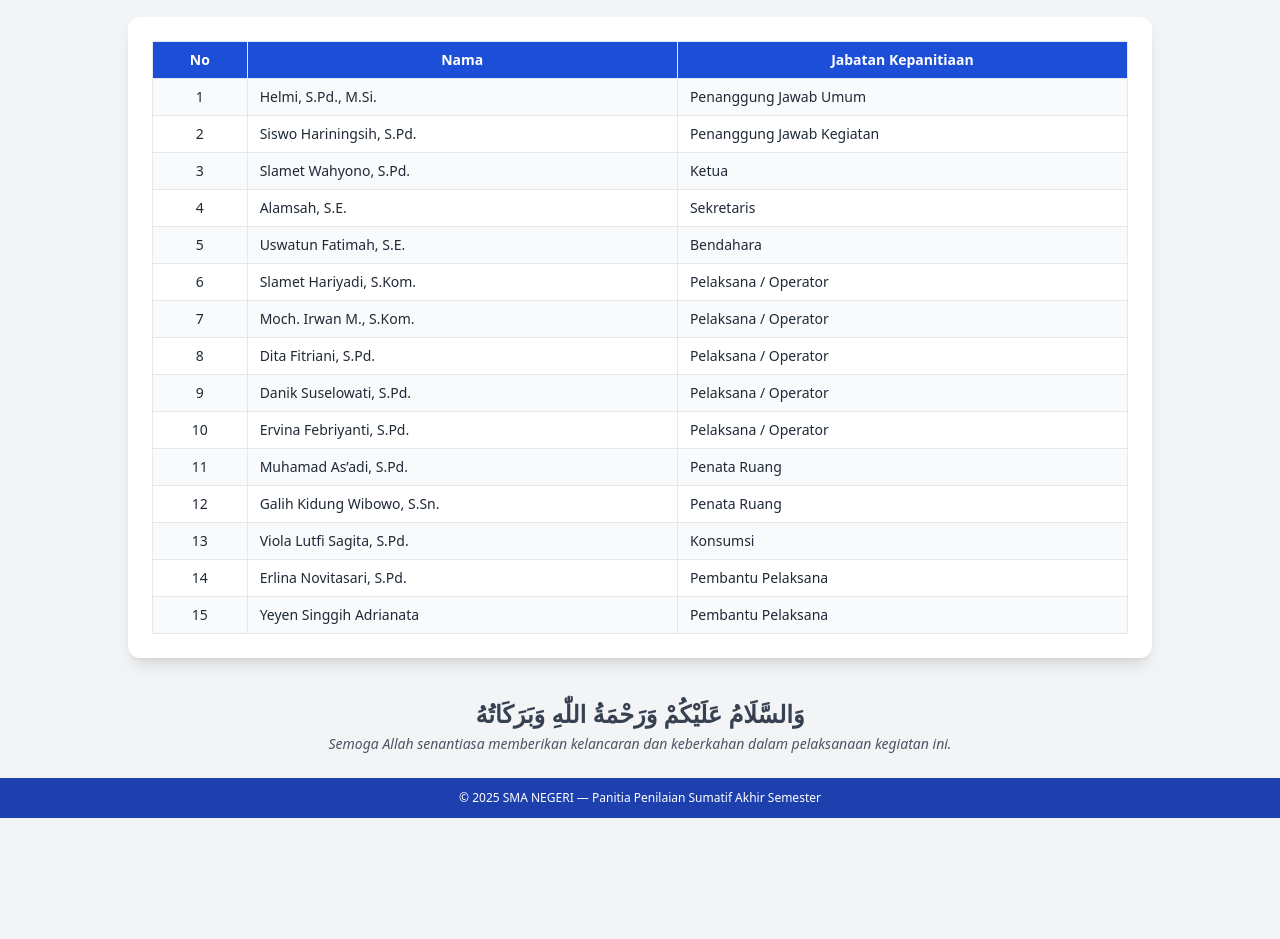
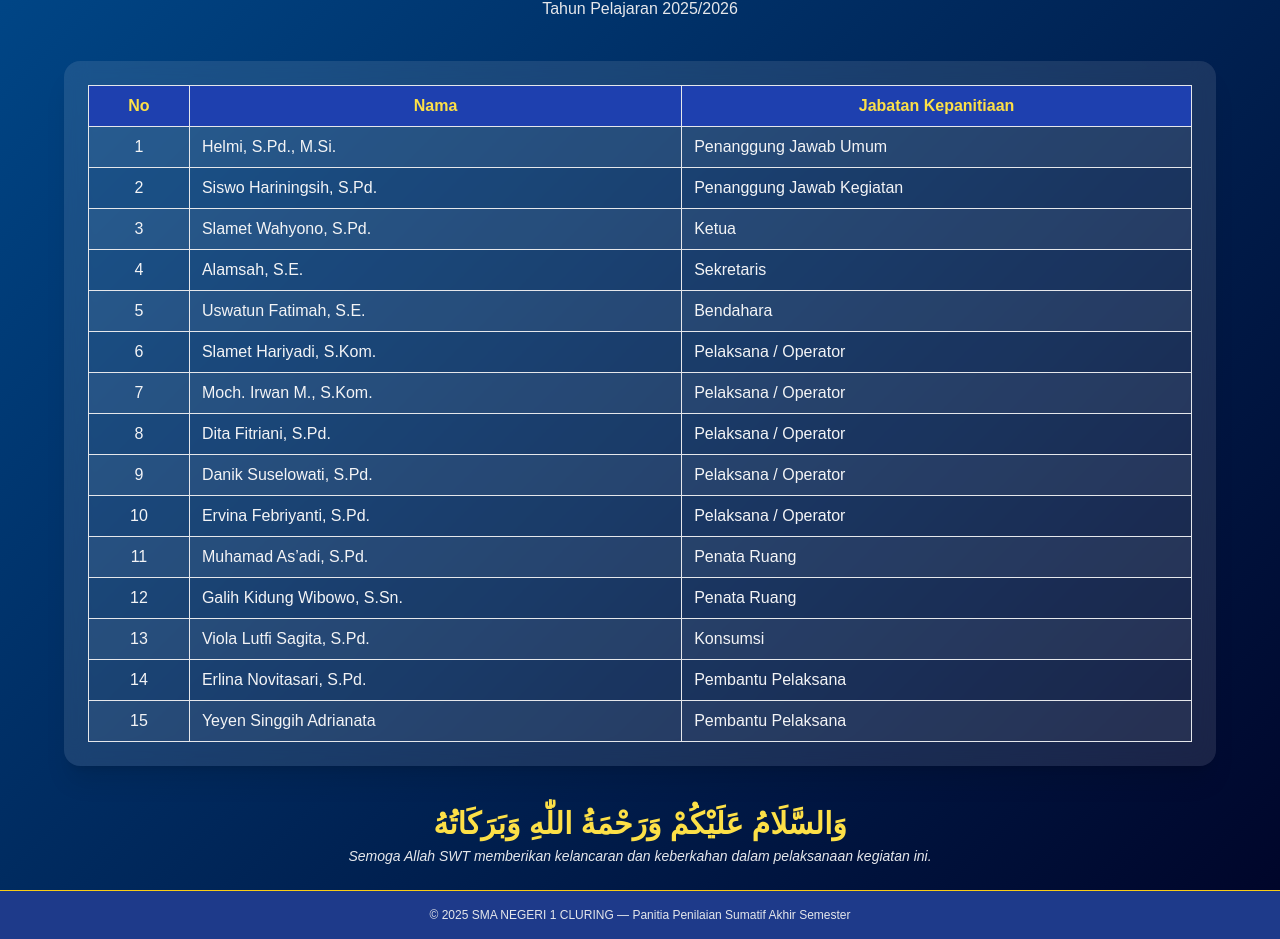
Before and after one commit to alam21234/Penilaian-Sumatif-Akhir-Semester, a plain HTML site: page panitia.html in a window 1280 px wide. Shown: the part 299-1238 px from the top of the page. Before the commit the page ends 1117 px from the top, so only its background shows below. Drawn offline with nearby package versions, Linux system fonts and the light colour scheme.

Commit message:
Update panitia.html

```diff
--- a/panitia.html
+++ b/panitia.html
@@ -3,47 +3,77 @@
 <head>
   <meta charset="UTF-8" />
   <meta name="viewport" content="width=device-width, initial-scale=1.0" />
-  <title>Panitia Penilaian Sumatif</title>
+  <title>Panitia PSAS Ganjil 2025/2026 | SMA Negeri 1 Cluring</title>
   <script src="https://cdn.tailwindcss.com"></script>
+  <style>
+    body {
+      font-family: 'Poppins', sans-serif;
+      background: linear-gradient(135deg, #004e92, #000428);
+    }
+    .nav-link {
+      @apply text-white hover:text-yellow-300 block py-1;
+    }
+  </style>
 </head>
-<body class="bg-gray-100 font-sans text-gray-800">
+<body class="text-white">
 
-  <!-- Header & Logo -->
-  <header class="bg-blue-800 text-white p-4 flex items-center justify-between shadow-md">
-    <div class="flex items-center space-x-3">
-      <img src="logo.png" alt="Logo Sekolah" class="w-12 h-12 rounded-full border-2 border-white" />
-      <div>
-        <h1 class="text-lg font-bold">SMA NEGERI …………………</h1>
-        <p class="text-sm opacity-80">Panitia Penilaian Sumatif Akhir Semester Ganjil 2025/2026</p>
+  <!-- Header -->
+  <header class="bg-gradient-to-r from-blue-900 to-blue-700 p-4 shadow-lg">
+    <div class="container mx-auto flex flex-wrap items-center justify-between">
+      <div class="flex items-center space-x-3">
+        <a href="https://ibb.co.com/xKfZBy7w">
+          <img src="https://i.ibb.co.com/Q7C0TZKh/SMAN1-Cluring-emblem.png" alt="SMAN1-Cluring-emblem" class="w-14 h-14 rounded-full border-2 border-yellow-400 shadow-md">
+        </a>
+        <div>
+          <h1 class="text-lg md:text-2xl font-bold">SMA NEGERI 1 CLURING</h1>
+          <p class="text-xs md:text-sm text-gray-200">Panitia Penilaian Sumatif Akhir Semester (PSAS) Ganjil 2025/2026</p>
+        </div>
       </div>
+
+      <!-- Mobile Menu Button -->
+      <button id="menuBtn" class="block md:hidden text-yellow-300 focus:outline-none">
+        ☰
+      </button>
+
+      <!-- Navigation -->
+      <nav id="navMenu" class="hidden md:flex md:space-x-6 mt-3 md:mt-0 text-sm">
+        <a href="index.html" class="nav-link">Beranda</a>
+        <a href="panitia.html" class="text-yellow-300 font-semibold">Panitia</a>
+        <a href="pos.html" class="nav-link">POS</a>
+        <a href="jadwal.html" class="nav-link">Jadwal</a>
+        <a href="tata-tertib-peserta.html" class="nav-link">Peserta</a>
+        <a href="tata-tertib-pengawas.html" class="nav-link">Pengawas</a>
+      </nav>
     </div>
-    <nav class="space-x-4 text-sm">
-      <a href="index.html" class="hover:underline">Beranda</a>
-      <a href="panitia.html" class="underline font-semibold">Panitia</a>
-      <a href="pos.html" class="hover:underline">POS</a>
-      <a href="jadwal.html" class="hover:underline">Jadwal</a>
-      <a href="tata_tertib_peserta.html" class="hover:underline">Tata Tertib Peserta</a>
-      <a href="tata_tertib_pengawas.html" class="hover:underline">Tata Tertib Pengawas</a>
-    </nav>
+
+    <!-- Mobile Dropdown -->
+    <div id="mobileMenu" class="hidden md:hidden bg-blue-800 bg-opacity-90 rounded-lg mt-2 p-3 text-center space-y-2">
+      <a href="index.html" class="nav-link">Beranda</a>
+      <a href="panitia.html" class="text-yellow-300 font-semibold block">Panitia</a>
+      <a href="pos.html" class="nav-link">POS</a>
+      <a href="jadwal.html" class="nav-link">Jadwal</a>
+      <a href="tata-tertib-peserta.html" class="nav-link">Peserta</a>
+      <a href="tata-tertib-pengawas.html" class="nav-link">Pengawas</a>
+    </div>
   </header>
 
   <!-- Salam Pembuka -->
-  <section class="text-center py-6 bg-white shadow mt-2 mx-2 rounded-xl">
-    <p class="text-2xl font-semibold text-gray-700 mb-2">بِسْمِ اللّٰهِ الرَّحْمٰنِ الرَّحِيْمِ</p>
-    <p class="italic text-gray-600">Dengan menyebut nama Allah Yang Maha Pengasih lagi Maha Penyayang</p>
+  <section class="text-center py-6 bg-white bg-opacity-10 mt-4 mx-3 rounded-2xl shadow-lg">
+    <p class="text-3xl font-bold text-yellow-300 mb-2">بِسْمِ اللّٰهِ الرَّحْمٰنِ الرَّحِيْمِ</p>
+    <p class="italic text-gray-200">Dengan menyebut nama Allah Yang Maha Pengasih lagi Maha Penyayang</p>
   </section>
 
   <!-- Judul -->
-  <section class="text-center mt-6">
-    <h2 class="text-2xl font-bold text-blue-700">Daftar Panitia Penilaian Sumatif Akhir Semester</h2>
-    <p class="text-gray-600 mt-1">Tahun Pelajaran 2025/2026</p>
+  <section class="text-center mt-8">
+    <h2 class="text-2xl md:text-3xl font-bold text-yellow-300">Daftar Panitia Penilaian Sumatif Akhir Semester</h2>
+    <p class="text-gray-200 mt-2 text-sm md:text-base">Tahun Pelajaran 2025/2026</p>
   </section>
 
   <!-- Tabel Panitia -->
-  <main class="max-w-5xl mx-auto mt-8 bg-white p-6 rounded-xl shadow-lg">
+  <main class="max-w-6xl mx-auto mt-10 bg-white bg-opacity-10 backdrop-blur-md p-6 rounded-2xl shadow-xl">
     <div class="overflow-x-auto">
-      <table class="w-full border border-gray-300 text-sm">
-        <thead class="bg-blue-700 text-white">
+      <table class="w-full border border-gray-300 text-sm md:text-base text-gray-100">
+        <thead class="bg-blue-800 text-yellow-300">
           <tr>
             <th class="border py-2 px-3">No</th>
             <th class="border py-2 px-3">Nama</th>
@@ -51,80 +81,50 @@
           </tr>
         </thead>
         <tbody>
-          <tr class="odd:bg-gray-50">
-            <td class="border px-3 py-2 text-center">1</td>
-            <td class="border px-3 py-2">Helmi, S.Pd., M.Si.</td>
-            <td class="border px-3 py-2">Penanggung Jawab Umum</td>
+          <tr class="odd:bg-white odd:bg-opacity-5">
+            <td class="border px-3 py-2 text-center">1</td><td class="border px-3 py-2">Helmi, S.Pd., M.Si.</td><td class="border px-3 py-2">Penanggung Jawab Umum</td>
           </tr>
-          <tr class="odd:bg-gray-50">
-            <td class="border px-3 py-2 text-center">2</td>
-            <td class="border px-3 py-2">Siswo Hariningsih, S.Pd.</td>
-            <td class="border px-3 py-2">Penanggung Jawab Kegiatan</td>
+          <tr class="odd:bg-white odd:bg-opacity-5">
+            <td class="border px-3 py-2 text-center">2</td><td class="border px-3 py-2">Siswo Hariningsih, S.Pd.</td><td class="border px-3 py-2">Penanggung Jawab Kegiatan</td>
           </tr>
-          <tr class="odd:bg-gray-50">
-            <td class="border px-3 py-2 text-center">3</td>
-            <td class="border px-3 py-2">Slamet Wahyono, S.Pd.</td>
-            <td class="border px-3 py-2">Ketua</td>
+          <tr class="odd:bg-white odd:bg-opacity-5">
+            <td class="border px-3 py-2 text-center">3</td><td class="border px-3 py-2">Slamet Wahyono, S.Pd.</td><td class="border px-3 py-2">Ketua</td>
           </tr>
-          <tr class="odd:bg-gray-50">
-            <td class="border px-3 py-2 text-center">4</td>
-            <td class="border px-3 py-2">Alamsah, S.E.</td>
-            <td class="border px-3 py-2">Sekretaris</td>
+          <tr class="odd:bg-white odd:bg-opacity-5">
+            <td class="border px-3 py-2 text-center">4</td><td class="border px-3 py-2">Alamsah, S.E.</td><td class="border px-3 py-2">Sekretaris</td>
           </tr>
-          <tr class="odd:bg-gray-50">
-            <td class="border px-3 py-2 text-center">5</td>
-            <td class="border px-3 py-2">Uswatun Fatimah, S.E.</td>
-            <td class="border px-3 py-2">Bendahara</td>
+          <tr class="odd:bg-white odd:bg-opacity-5">
+            <td class="border px-3 py-2 text-center">5</td><td class="border px-3 py-2">Uswatun Fatimah, S.E.</td><td class="border px-3 py-2">Bendahara</td>
           </tr>
-          <tr class="odd:bg-gray-50">
-            <td class="border px-3 py-2 text-center">6</td>
-            <td class="border px-3 py-2">Slamet Hariyadi, S.Kom.</td>
-            <td class="border px-3 py-2">Pelaksana / Operator</td>
+          <tr class="odd:bg-white odd:bg-opacity-5">
+            <td class="border px-3 py-2 text-center">6</td><td class="border px-3 py-2">Slamet Hariyadi, S.Kom.</td><td class="border px-3 py-2">Pelaksana / Operator</td>
           </tr>
-          <tr class="odd:bg-gray-50">
-            <td class="border px-3 py-2 text-center">7</td>
-            <td class="border px-3 py-2">Moch. Irwan M., S.Kom.</td>
-            <td class="border px-3 py-2">Pelaksana / Operator</td>
+          <tr class="odd:bg-white odd:bg-opacity-5">
+            <td class="border px-3 py-2 text-center">7</td><td class="border px-3 py-2">Moch. Irwan M., S.Kom.</td><td class="border px-3 py-2">Pelaksana / Operator</td>
           </tr>
-          <tr class="odd:bg-gray-50">
-            <td class="border px-3 py-2 text-center">8</td>
-            <td class="border px-3 py-2">Dita Fitriani, S.Pd.</td>
-            <td class="border px-3 py-2">Pelaksana / Operator</td>
+          <tr class="odd:bg-white odd:bg-opacity-5">
+            <td class="border px-3 py-2 text-center">8</td><td class="border px-3 py-2">Dita Fitriani, S.Pd.</td><td class="border px-3 py-2">Pelaksana / Operator</td>
           </tr>
-          <tr class="odd:bg-gray-50">
-            <td class="border px-3 py-2 text-center">9</td>
-            <td class="border px-3 py-2">Danik Suselowati, S.Pd.</td>
-            <td class="border px-3 py-2">Pelaksana / Operator</td>
+          <tr class="odd:bg-white odd:bg-opacity-5">
+            <td class="border px-3 py-2 text-center">9</td><td class="border px-3 py-2">Danik Suselowati, S.Pd.</td><td class="border px-3 py-2">Pelaksana / Operator</td>
           </tr>
-          <tr class="odd:bg-gray-50">
-            <td class="border px-3 py-2 text-center">10</td>
-            <td class="border px-3 py-2">Ervina Febriyanti, S.Pd.</td>
-            <td class="border px-3 py-2">Pelaksana / Operator</td>
+          <tr class="odd:bg-white odd:bg-opacity-5">
+            <td class="border px-3 py-2 text-center">10</td><td class="border px-3 py-2">Ervina Febriyanti, S.Pd.</td><td class="border px-3 py-2">Pelaksana / Operator</td>
           </tr>
-          <tr class="odd:bg-gray-50">
-            <td class="border px-3 py-2 text-center">11</td>
-            <td class="border px-3 py-2">Muhamad As’adi, S.Pd.</td>
-            <td class="border px-3 py-2">Penata Ruang</td>
+          <tr class="odd:bg-white odd:bg-opacity-5">
+            <td class="border px-3 py-2 text-center">11</td><td class="border px-3 py-2">Muhamad As’adi, S.Pd.</td><td class="border px-3 py-2">Penata Ruang</td>
           </tr>
-          <tr class="odd:bg-gray-50">
-            <td class="border px-3 py-2 text-center">12</td>
-            <td class="border px-3 py-2">Galih Kidung Wibowo, S.Sn.</td>
-            <td class="border px-3 py-2">Penata Ruang</td>
+          <tr class="odd:bg-white odd:bg-opacity-5">
+            <td class="border px-3 py-2 text-center">12</td><td class="border px-3 py-2">Galih Kidung Wibowo, S.Sn.</td><td class="border px-3 py-2">Penata Ruang</td>
           </tr>
-          <tr class="odd:bg-gray-50">
-            <td class="border px-3 py-2 text-center">13</td>
-            <td class="border px-3 py-2">Viola Lutfi Sagita, S.Pd.</td>
-            <td class="border px-3 py-2">Konsumsi</td>
+          <tr class="odd:bg-white odd:bg-opacity-5">
+            <td class="border px-3 py-2 text-center">13</td><td class="border px-3 py-2">Viola Lutfi Sagita, S.Pd.</td><td class="border px-3 py-2">Konsumsi</td>
           </tr>
-          <tr class="odd:bg-gray-50">
-            <td class="border px-3 py-2 text-center">14</td>
-            <td class="border px-3 py-2">Erlina Novitasari, S.Pd.</td>
-            <td class="border px-3 py-2">Pembantu Pelaksana</td>
+          <tr class="odd:bg-white odd:bg-opacity-5">
+            <td class="border px-3 py-2 text-center">14</td><td class="border px-3 py-2">Erlina Novitasari, S.Pd.</td><td class="border px-3 py-2">Pembantu Pelaksana</td>
           </tr>
-          <tr class="odd:bg-gray-50">
-            <td class="border px-3 py-2 text-center">15</td>
-            <td class="border px-3 py-2">Yeyen Singgih Adrianata</td>
-            <td class="border px-3 py-2">Pembantu Pelaksana</td>
+          <tr class="odd:bg-white odd:bg-opacity-5">
+            <td class="border px-3 py-2 text-center">15</td><td class="border px-3 py-2">Yeyen Singgih Adrianata</td><td class="border px-3 py-2">Pembantu Pelaksana</td>
           </tr>
         </tbody>
       </table>
@@ -133,14 +133,23 @@
 
   <!-- Salam Penutup -->
   <section class="text-center mt-10 mb-6">
-    <p class="text-2xl font-semibold text-gray-700">وَالسَّلَامُ عَلَيْكُمْ وَرَحْمَةُ اللّٰهِ وَبَرَكَاتُهُ</p>
-    <p class="text-sm text-gray-600 mt-1 italic">Semoga Allah senantiasa memberikan kelancaran dan keberkahan dalam pelaksanaan kegiatan ini.</p>
+    <p class="text-2xl md:text-3xl font-bold text-yellow-300">وَالسَّلَامُ عَلَيْكُمْ وَرَحْمَةُ اللّٰهِ وَبَرَكَاتُهُ</p>
+    <p class="text-gray-200 text-sm italic mt-1">Semoga Allah SWT memberikan kelancaran dan keberkahan dalam pelaksanaan kegiatan ini.</p>
   </section>
 
   <!-- Footer -->
-  <footer class="text-center py-3 bg-blue-800 text-white text-xs">
-    © 2025 SMA NEGERI — Panitia Penilaian Sumatif Akhir Semester
+  <footer class="bg-blue-900 text-center py-4 text-xs text-gray-200 border-t border-yellow-400">
+    © 2025 SMA NEGERI 1 CLURING — Panitia Penilaian Sumatif Akhir Semester
   </footer>
+
+  <!-- Mobile Menu Script -->
+  <script>
+    const menuBtn = document.getElementById('menuBtn');
+    const mobileMenu = document.getElementById('mobileMenu');
+    menuBtn.addEventListener('click', () => {
+      mobileMenu.classList.toggle('hidden');
+    });
+  </script>
 
 </body>
 </html>
```
